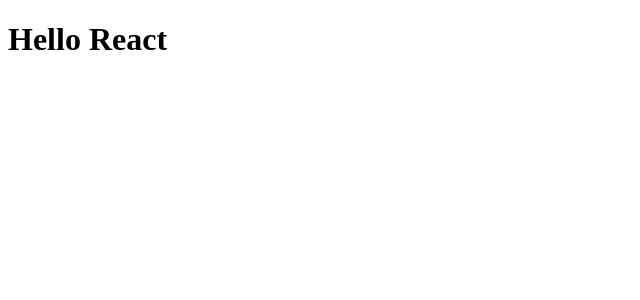
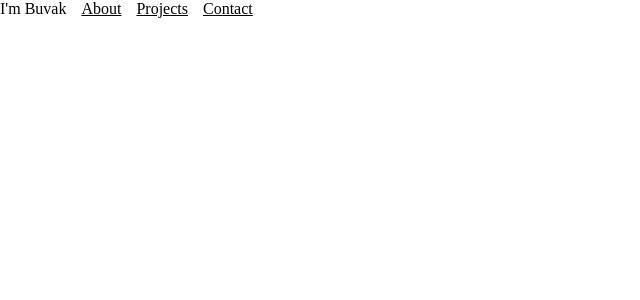
Before and after one commit to burakbehlull/portfolio-v2, a React (Vite) app in the folder client/: page / in a window 1280 px wide. Shown: the top 300 px of the page, without its empty margins (0-640 px from the left). Built offline with nearby package versions, Linux system fonts and the light colour scheme.

Commit message:
chore (frontend): Modify Scss files and update settings, feat: Add Navbar component

```diff
--- a/client/src/App.tsx
+++ b/client/src/App.tsx
@@ -1,10 +1,24 @@
 import { useState } from 'react'
+import './main.scss'
 
 function App() {
 
   return (
     <div className="App">
-      <h1>Hello React</h1>
+      <header>
+        <nav>
+          <ul>
+            <li className='tag'>I'm Buvak</li>
+            <li><a href="#">About</a></li>
+            <li><a href="#">Projects</a></li>
+            <li><a href="#">Contact</a></li>
+          </ul>
+        </nav>
+      </header>
+
+      <main>
+
+      </main>
     </div>
   )
 }
--- /dev/null
+++ b/client/src/main.scss
@@ -0,0 +1,26 @@
+@import './assets/sass/Helpers/variables';
+
+* {
+    border: none;
+    margin: 0;
+    padding: 0;
+    box-sizing: border-box;
+}
+
+.App{
+    header{
+        nav{
+            ul{
+                display: flex;
+                list-style-type: none;
+                gap: 15px;
+                li{
+                    text-decoration: none;
+                    a{
+                        color: #000;
+                    }
+                }
+            }
+        }
+    }
+}
```
Also changed, not shown: client/src/components/Navbar.tsx (added, +8 -0 lines), client/src/assets/sass/Helpers/_variables.scss (added), client/src/assets/sass/layout/_nav.scss (added).
